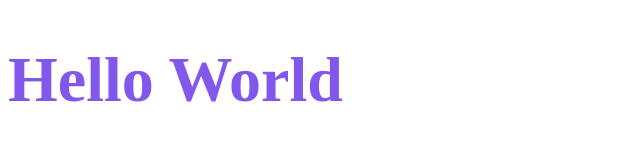
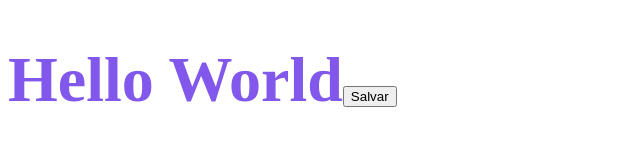
Before and after one commit to MateusJSouza/dtmoney, a React (Create React App) app: page / in a window 1280 px wide. Shown: the top 167 px of the page, without its empty margins (0-640 px from the left). Built offline with nearby package versions, Linux system fonts and the light colour scheme.

Commit message:
:sparkles: styled-components

```diff
--- a/src/App.tsx
+++ b/src/App.tsx
@@ -8,7 +8,10 @@ const Title = styled.h1`
 export function App() {
   return (
     <div className="App">
-      <Title>Hello World</Title>
+      <Title>
+        Hello World
+        <button>Salvar</button>
+      </Title>
     </div>
   );
 }
```
